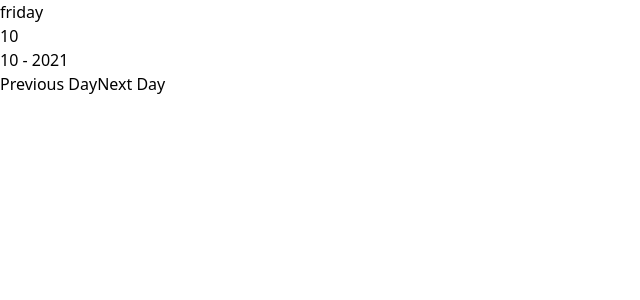
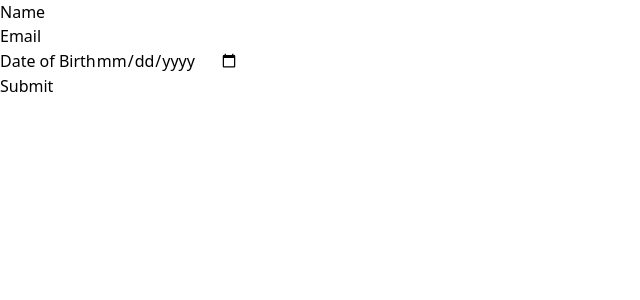
Before and after one commit to Manchester-United-in-my-heart/react-course, a React (Vite) app: page / in a window 1280 px wide. Shown: the top 300 px of the page, without its empty margins (0-640 px from the left). Built offline with nearby package versions, Linux system fonts and the light colour scheme.

Commit message:
form submission MVC

```diff
--- a/src/App.tsx
+++ b/src/App.tsx
@@ -1,8 +1,8 @@
-import {DateController} from "./controller/DateController.tsx";
+import {FormController} from "./controller/FormController.tsx";
 
 function App() {
   return (
-    <DateController/>
+    <FormController/>
   )
 }
 
--- /dev/null
+++ b/src/components/Form.tsx
@@ -0,0 +1,44 @@
+import {IInput} from "../controller/FormController.tsx";
+import {useState} from "react";
+
+export interface IFormProps {
+  /**
+   *
+   */
+  onSubmitHandler : any,
+  input : IInput,
+  setter: any
+}
+export const Form = (props : IFormProps) =>
+{
+
+  const onChangeHandler = (event: React.ChangeEvent<HTMLInputElement>) =>
+  {
+    props.setter((prevState) =>
+    {
+      return {
+        ...prevState,
+        [event.target.id]: event.target.value
+      }
+    })
+    console.log(props.input)
+  }
+
+  return (
+    <form onSubmit={props.onSubmitHandler} >
+      <div className={'flex flex-col'}>
+        <label htmlFor={'name'}>Name</label>
+        <input onChange={onChangeHandler} id={'name'} type={'text'} />
+      </div>
+      <div className={'flex flex-col'}>
+        <label htmlFor={'email'}>Email</label>
+        <input onChange={onChangeHandler} id={'email'} type={'email'} />
+      </div>
+      <div className={'flex flex-col'}>
+        <label htmlFor={'DOB'}>Date of Birth</label>
+        <input onChange={onChangeHandler} id={'DOB'} type={'date'} />
+      </div>
+      <button type={'submit'}>Submit</button>
+    </form>
+  )
+}
--- /dev/null
+++ b/src/controller/FormController.tsx
@@ -0,0 +1,24 @@
+import {Form} from "../components/Form.tsx";
+import {useState} from "react";
+export interface IInput {
+  name: string,
+  email: string,
+  DOB: string
+}
+export const FormController = () =>
+{
+  const [input, setInput] = useState<IInput>({
+    name: '',
+    email: '',
+    DOB: ''
+  })
+  console.log(input)
+  const onSubmitHandler = (event: React.FormEvent<HTMLFormElement>) =>
+  {
+    event.preventDefault()
+    console.log(input)
+  }
+  return (
+    <Form input={input} setter={setInput} onSubmitHandler={onSubmitHandler} />
+  )
+}
```
